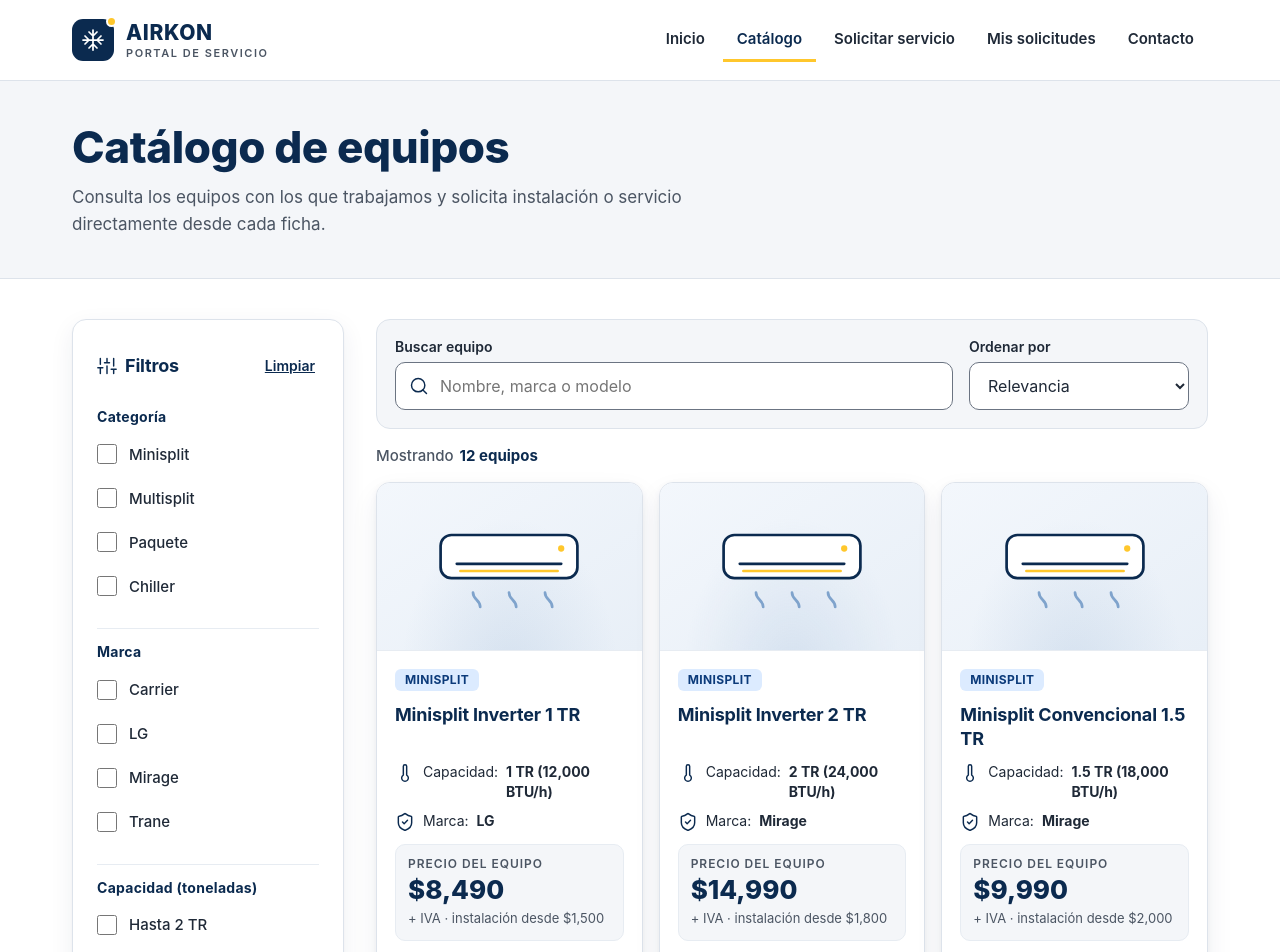
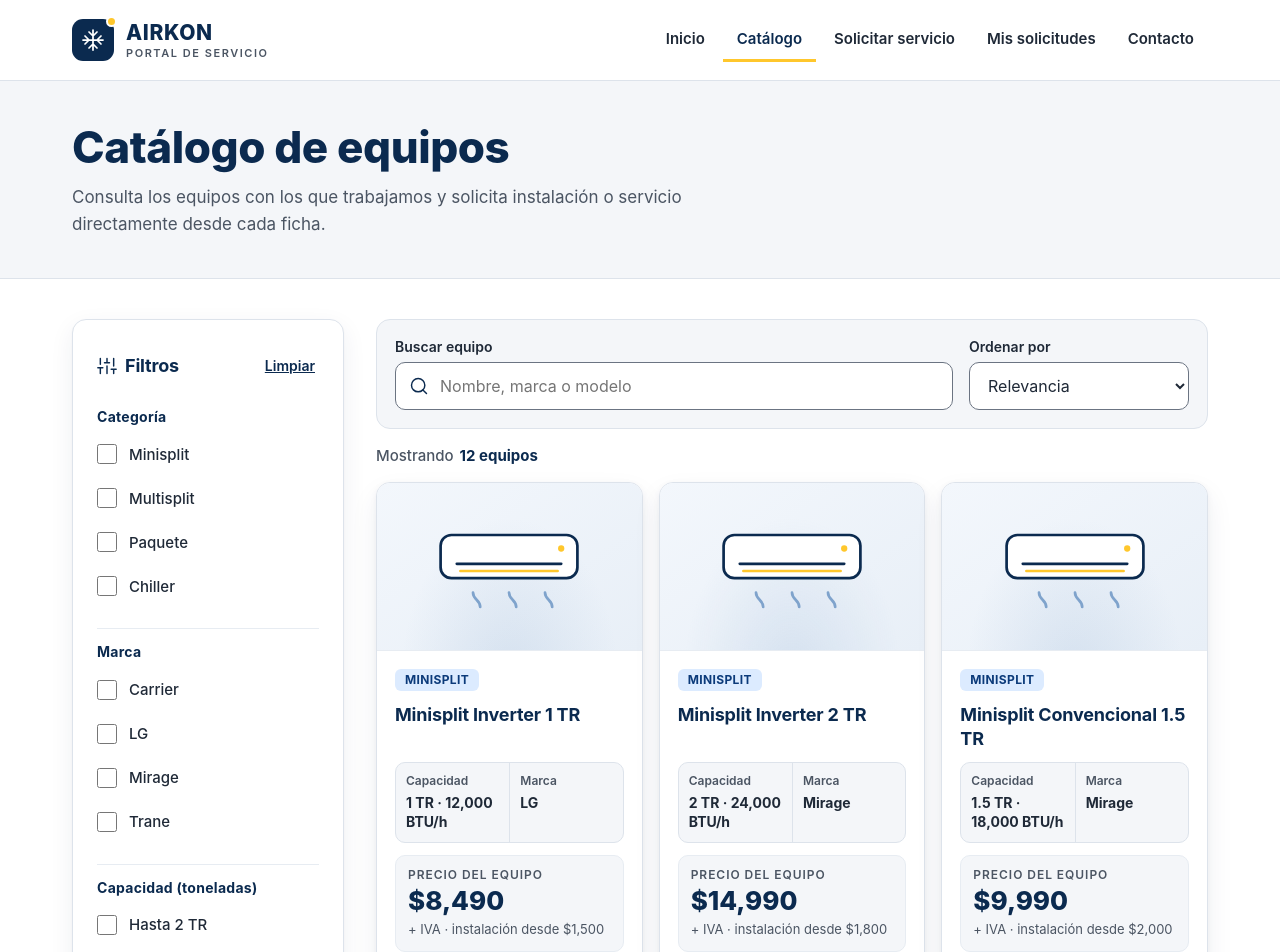
Before and after one commit to Echacon57/Portal-Servicio-Airkon, a React (Vite) app: page /catalogo in a window 1280 px wide. Shown: the top 952 px of the page. Built offline with nearby package versions, Linux system fonts and the light colour scheme.

Commit message:
Primer cambio a la propuesta, bordes entre celdas y destacado de boton "comprar"

```diff
--- a/src/components/equipos/TarjetaEquipo.jsx
+++ b/src/components/equipos/TarjetaEquipo.jsx
@@ -1,10 +1,8 @@
 import { Link } from "react-router-dom";
 import Icono from "../ui/Icono";
 import IlustracionEquipo from "./IlustracionEquipo";
-import { capacidadTexto } from "../../data/equipos";
 import { moneda } from "../../utils/precios";
 import styles from "./TarjetaEquipo.module.css";
-
 
 export default function TarjetaEquipo({ equipo }) {
   const requiereCotizacion = equipo.precioInstalacion === null;
@@ -17,16 +15,16 @@ export default function TarjetaEquipo({ equipo }) {
       <div className={styles.cuerpo}>
         <span className="etiqueta-tipo">{equipo.categoria}</span>
         <h3>{equipo.nombre}</h3>
-        <ul role="list" className={styles.datos}>
-          <li>
-            <Icono nombre="termometro" tamano={20} />
-            Capacidad: <strong>{capacidadTexto(equipo)}</strong>
-          </li>
-          <li>
-            <Icono nombre="escudo" tamano={20} />
-            Marca: <strong>{equipo.marca}</strong>
-          </li>
-        </ul>
+        <dl className={styles.datos}>
+          <div className={styles.dato}>
+            <dt>Capacidad</dt>
+            <dd>{equipo.toneladas} TR · {equipo.btu}</dd>
+          </div>
+          <div className={styles.dato}>
+            <dt>Marca</dt>
+            <dd>{equipo.marca}</dd>
+          </div>
+        </dl>
         <p className={styles.precio}>
           <span className={styles.desde}>Precio del equipo</span>
           <strong>{moneda(equipo.precio)}</strong>
@@ -36,7 +34,7 @@ export default function TarjetaEquipo({ equipo }) {
         </p>
         <div className={styles.acciones}>
           {!requiereCotizacion && (
-            <Link to={`/comprar/${equipo.id}`} className="btn btn-primario" aria-label={`Comprar ${equipo.nombre}`}>
+            <Link to={`/comprar/${equipo.id}`} className="btn btn-acento" aria-label={`Comprar ${equipo.nombre}`}>
               <Icono nombre="carrito" tamano={20} />
               Comprar
             </Link>
--- a/src/components/equipos/TarjetaEquipo.module.css
+++ b/src/components/equipos/TarjetaEquipo.module.css
@@ -38,28 +38,30 @@
 }
 
 .datos {
-  display: flex;
-  flex-direction: column;
-  gap: 8px;
-  font-size: 0.875rem;
-  line-height: 1.45;
+  display: grid;
+  grid-template-columns: repeat(2, minmax(0, 1fr));
+  margin: 0;
+  background: var(--gris-claro);
+  border: 1px solid var(--gris-borde);
+  border-radius: var(--radio-control);
+}
+.dato {
+  min-width: 0;
+  padding: 10px;
+}
+.dato + .dato {
+  border-left: 1px solid var(--gris-borde);
+}
+.dato dt {
+  margin-bottom: 4px;
+  font: 600 0.75rem/1.3 var(--fuente-texto);
+  color: var(--gris-medio);
+}
+.dato dd {
+  margin: 0;
+  font: 700 0.875rem/1.4 var(--fuente-texto);
   color: var(--gris-oscuro);
-  flex: 1;
-}
-.datos li {
-  display: flex;
-  align-items: flex-start;
-  gap: 8px;
-}
-.datos :global(.icono) {
-  color: var(--azul-marino);
-  width: 18px;
-  height: 18px;
-  margin-top: 1px;
-}
-.datos strong {
-  color: var(--gris-oscuro);
-  font-weight: 700;
+  overflow-wrap: anywhere;
 }
 
 .precio {
@@ -89,7 +91,7 @@
 
 .acciones {
   display: grid;
-  grid-template-columns: 1fr;
+  grid-template-columns: repeat(auto-fit, minmax(140px, 1fr));
   gap: 8px;
   margin-top: 2px;
 }
@@ -98,17 +100,11 @@
   min-height: 48px;
   padding-inline: 8px;
   gap: 6px;
-  font-size: 0.875rem;
+  font-size: 1rem;
 }
 .acciones :global(.btn) :global(.icono) {
   width: 18px;
   height: 18px;
-}
-
-@media (min-width: 390px) {
-  .acciones {
-    grid-template-columns: repeat(2, minmax(0, 1fr));
-  }
 }
 
 @media (min-width: 768px) {
@@ -118,17 +114,4 @@
   .cuerpo {
     padding: 18px;
   }
-  .acciones {
-    grid-template-columns: repeat(2, minmax(0, 1fr));
-  }
 }
-
-@media (min-width: 1024px) {
-  .acciones {
-    grid-template-columns: 1fr;
-    gap: 8px;
-  }
-  .acciones :global(.btn) {
-    font-size: 0.9375rem;
-  }
-}
```
